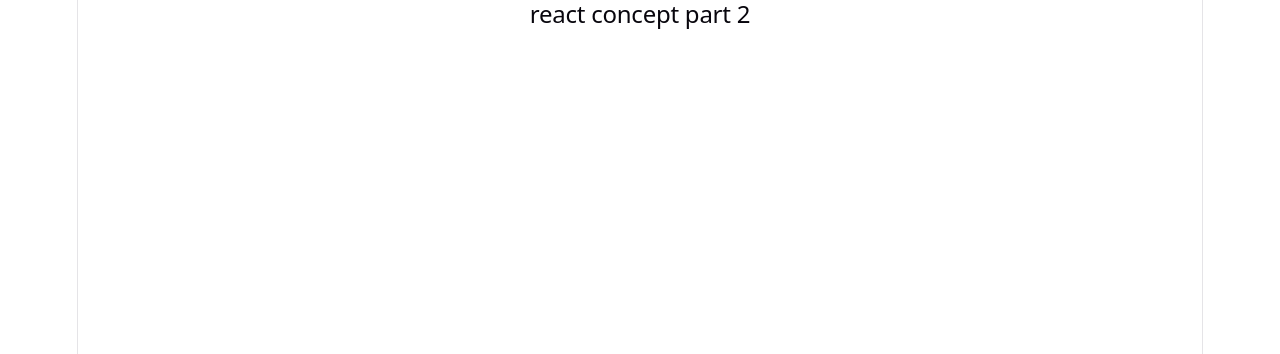
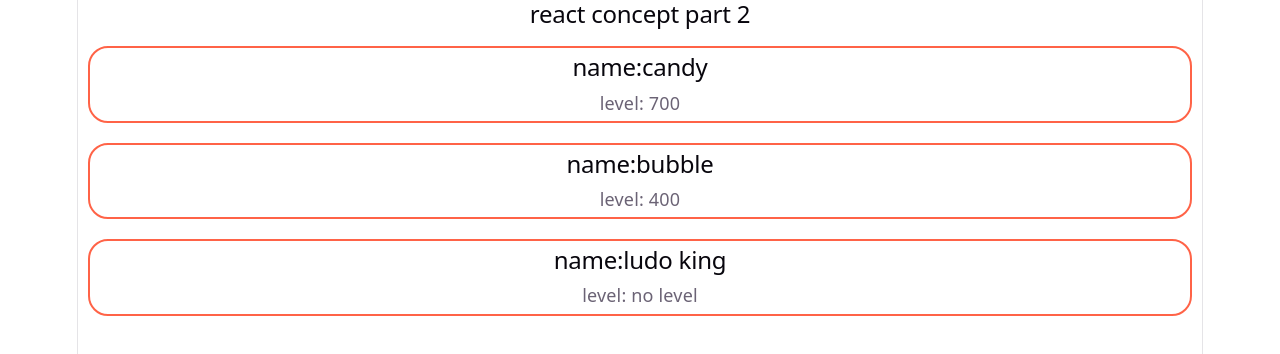
Before and after one commit to Srabonti721/react-concept-part2, a React (Vite) app: page / in a window 1280 px wide. Shown: the top 354 px of the page. Built offline with nearby package versions, Linux system fonts and the light colour scheme.

Commit message:
recap react component, destructring, js map mathods

```diff
--- a/src/App.css
+++ b/src/App.css
@@ -1,3 +1,20 @@
+.shared{
+  border: 2px solid tomato;
+  border-radius: 20px;
+  margin: 10px;
+  padding: 5px;
+
+}
+
+
+
+
+
+
+
+
+
+
 .counter {
   font-size: 16px;
   padding: 5px 10px;
--- a/src/App.jsx
+++ b/src/App.jsx
@@ -1,15 +1,19 @@
 import { useState } from 'react'
-import reactLogo from './assets/react.svg'
-import viteLogo from './assets/vite.svg'
-import heroImg from './assets/hero.png'
 import './App.css'
-
+import Game from "./Game"
 function App() {
   const [count, setCount] = useState(0)
-
+const games = [
+  {id:1, name:"candy", level: 700,  },
+  {id:2, name:"bubble", level: 400,  },
+  {id:3, name:"ludo king", level: "no level",},
+]
   return (
     <>
     <h2>react concept part 2</h2>
+    {
+      games.map(game=><Game key={game.id} game={game}></Game>)
+    }
     </>
   )
 }
--- /dev/null
+++ b/src/Game.jsx
@@ -0,0 +1,12 @@
+
+import './App.css'
+export default function Game ({game}){
+    console.log(game);
+
+    return(
+        <div className='shared'>
+            <h2>name:{game.name}</h2>
+            <p>level: {game.level}</p>
+        </div>
+    )
+}
```
